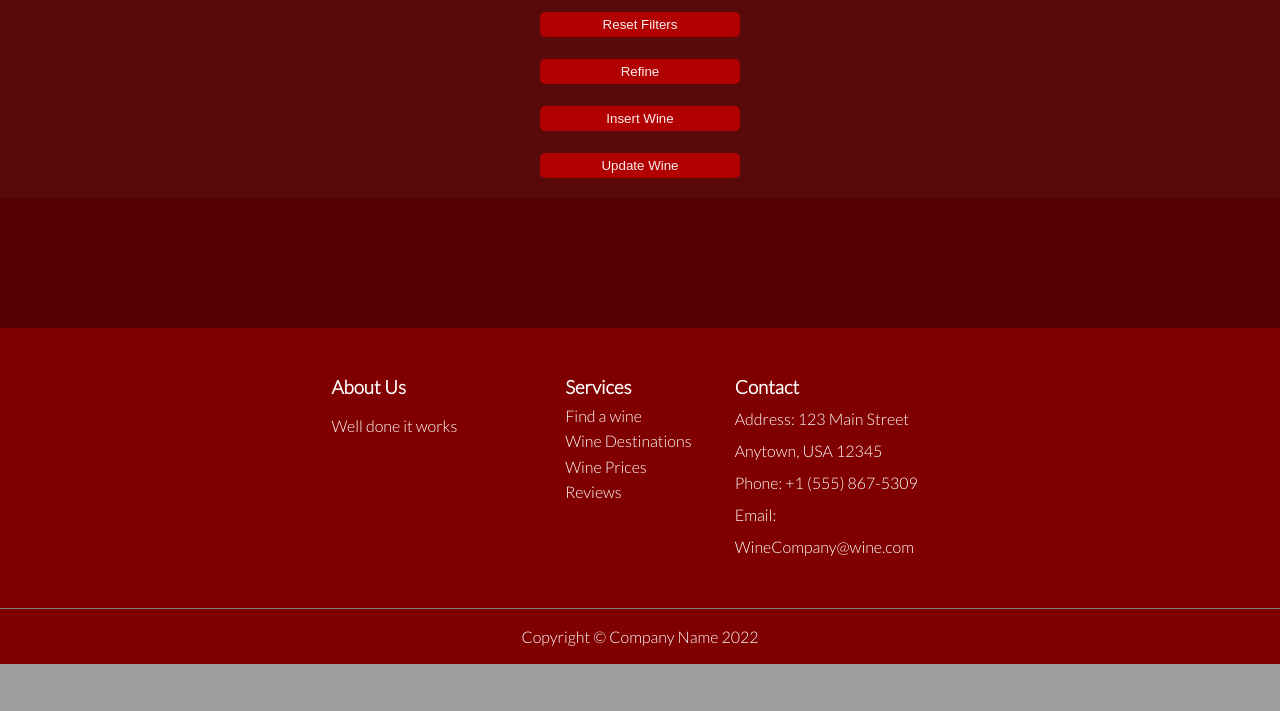
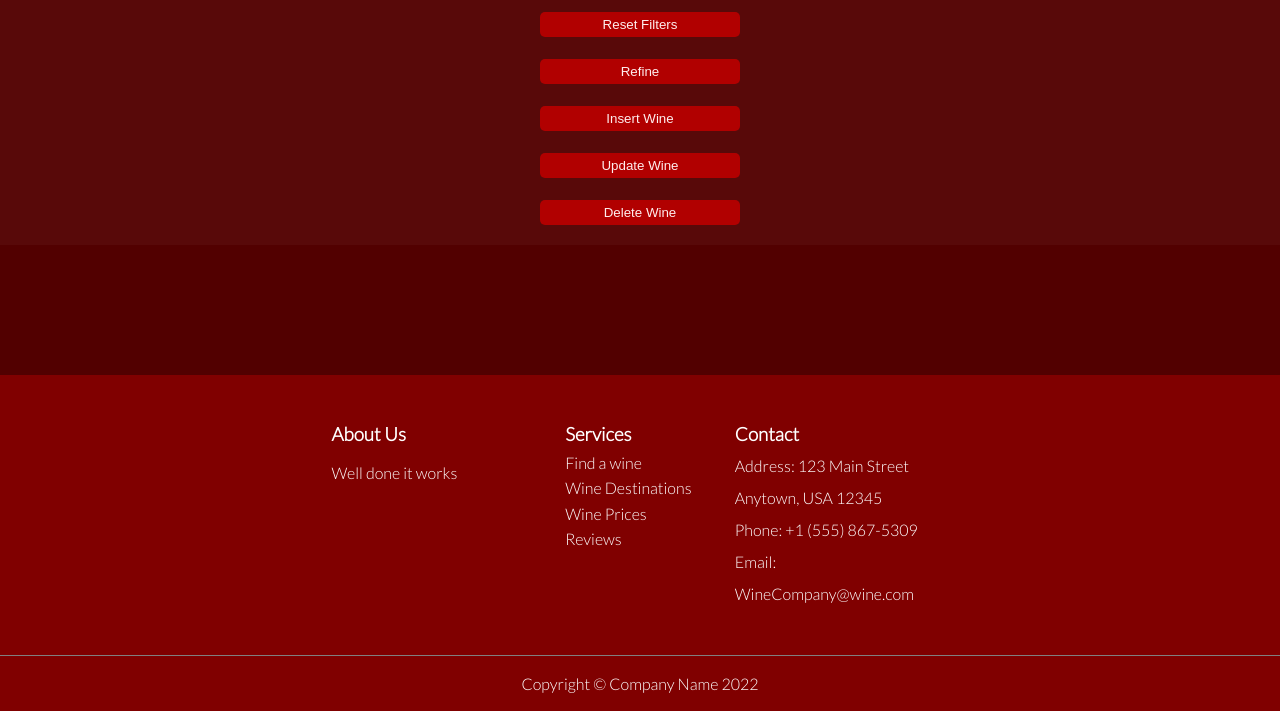
Before and after one commit to Rethakgetse-Manaka/Wine-Registry, a PHP site: page /Wines.php in a window 1280 px wide. Shown: the part 1044-1755 px from the top of the page. Before the commit the page ends 1708 px from the top, so only its background shows below. Run offline with PHP 8.4, Linux system fonts and the light colour scheme; data that the repository does not hold is empty; some libraries are stand-ins or nearby versions.

Commit message:
Update Wines.php, add delete button

```diff
--- a/Wines.php
+++ b/Wines.php
@@ -69,6 +69,8 @@
                 <button id="insertWine" class="refine" onclick="showForm()">Insert Wine</button>
                 <br>
                 <button id="updateWine" class="refine" onclick="updateWine()">Update Wine</button>
+                 <br>
+                 <button id="deleteWine" class="refine" onclick="deleteWine()">Delete Wine</button>
                 <!-- <button id="Refine" class="refine" onclick="refine()">Update Wines</button> -->
              </div>
 
```
